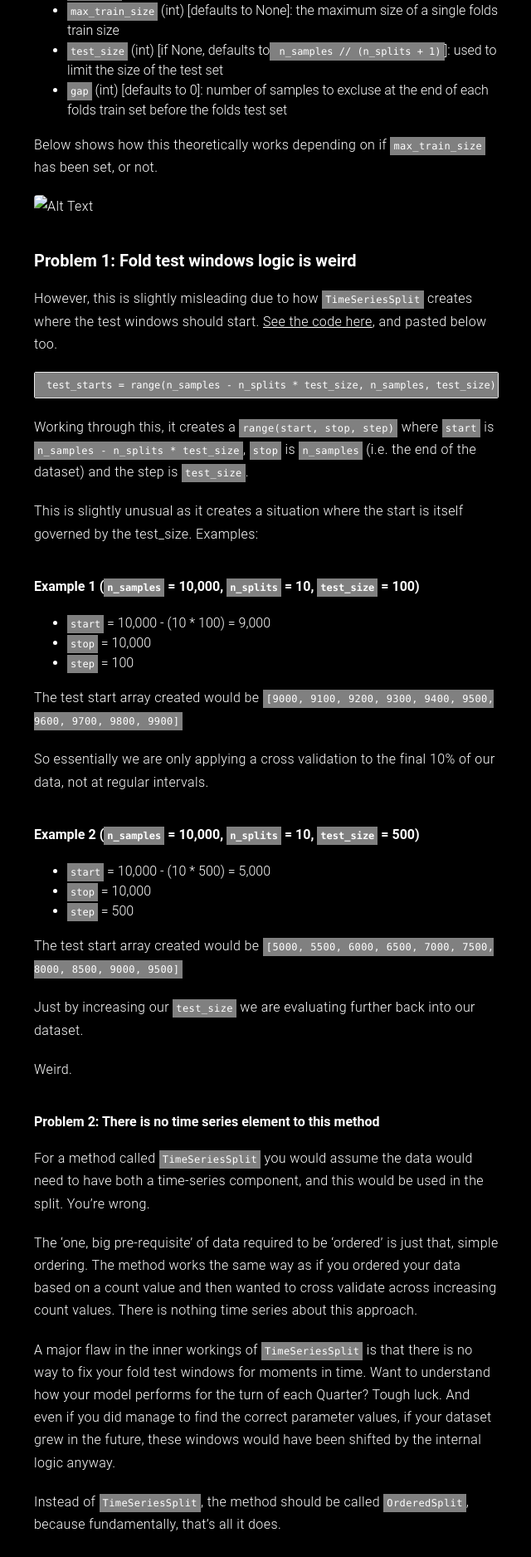
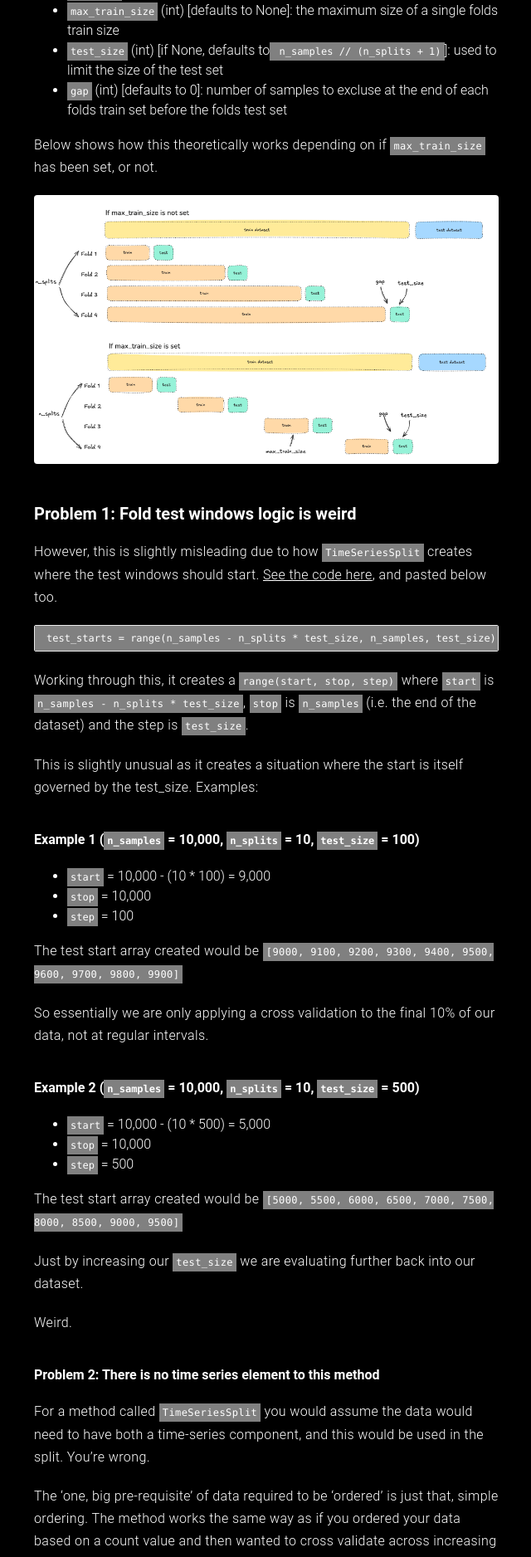
Before and after one commit to mshodge/mshodge.github.io, a Jekyll site: the page built from _posts/2025-01-14-time_series_cv.markdown, in a window 1280 px wide. Shown: the part 1205-3081 px from the top of the page at 83% size, without its empty margins (319-959 px from the left). Built offline with Jekyll 4.4.1, drawn with Linux system fonts in a browser that asks for light colours.

Commit message:
wrong image path

```diff
--- a/_posts/2025-01-14-time_series_cv.markdown
+++ b/_posts/2025-01-14-time_series_cv.markdown
@@ -43,7 +43,7 @@ After that, the arguments are as follows:
 
 Below shows how this theoretically works depending on if `max_train_size` has been set, or not.
 
-<img class="image" src="https://mshodge.github.io/blog/assets/images/timeseriessplit_diagram.png" alt="Alt Text">
+<img class="image" src="https://mshodge.github.io/assets/images/timeseriessplit_diagram.png" alt="Alt Text">
 
 ### Problem 1: Fold test windows logic is weird
 
```
